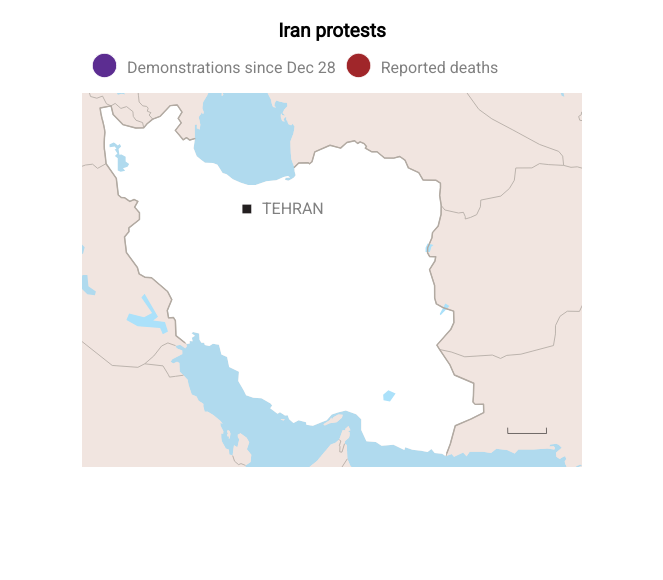
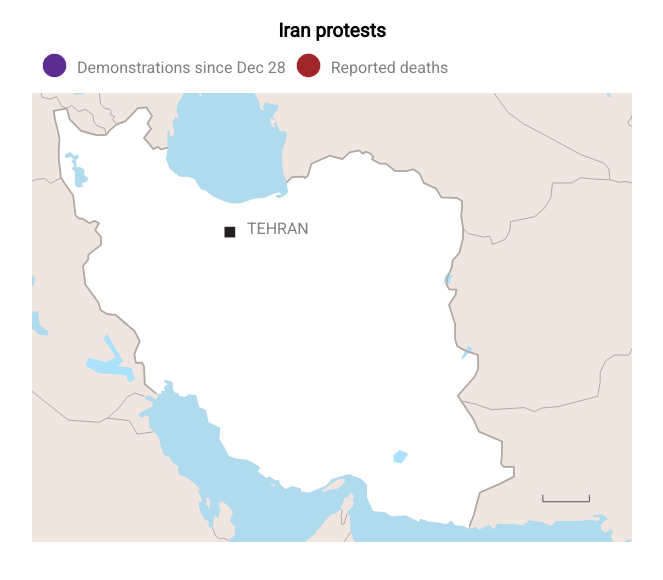
Before and after one commit to JohnnyGrafix/iranMap, a plain HTML site: page index.html in a window 1280 px wide. Shown: the whole page, without its empty margins (308-971 px from the left). Drawn offline with Linux system fonts and the light colour scheme.

Commit message:
new sizes

```diff
--- a/assets/css/style.css
+++ b/assets/css/style.css
@@ -51,6 +51,17 @@ h3 {
 	top: 55px;
 	left: 100px;
 }
+@media only screen and (min-width: 380px){
+	.container {
+	width: 380px;
+    margin: auto;
+    }
+	#tehran {
+	position: absolute;
+	top: 65px;
+	left: 140px;
+}
+}
 @media only screen and (min-width: 500px){
 	.container {
 	width: 500px;
@@ -62,3 +73,14 @@ h3 {
 	left: 180px;
 }
 }
+@media only screen and (min-width: 600px){
+	.container {
+	width: 600px;
+    margin: auto;
+    }
+	#tehran {
+	position: absolute;
+	top: 110px;
+	left: 215px;
+}
+}
```
